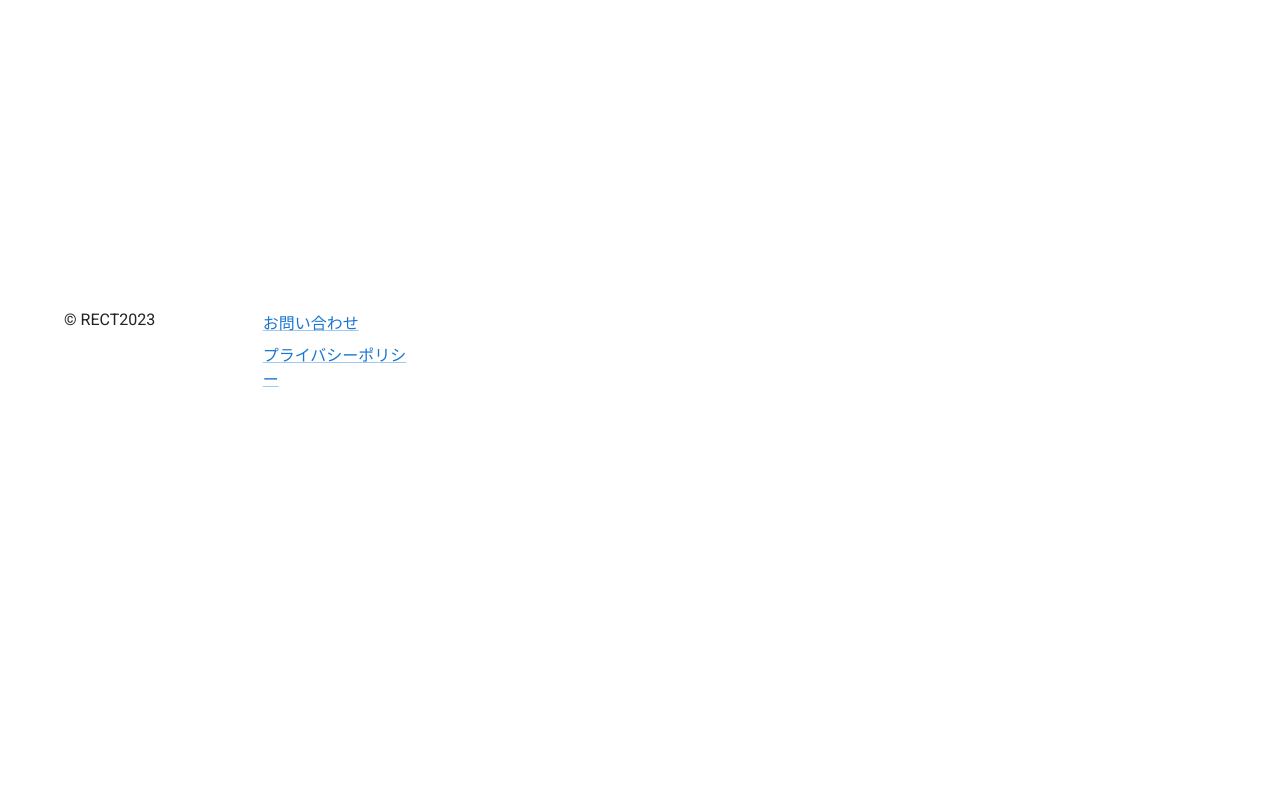
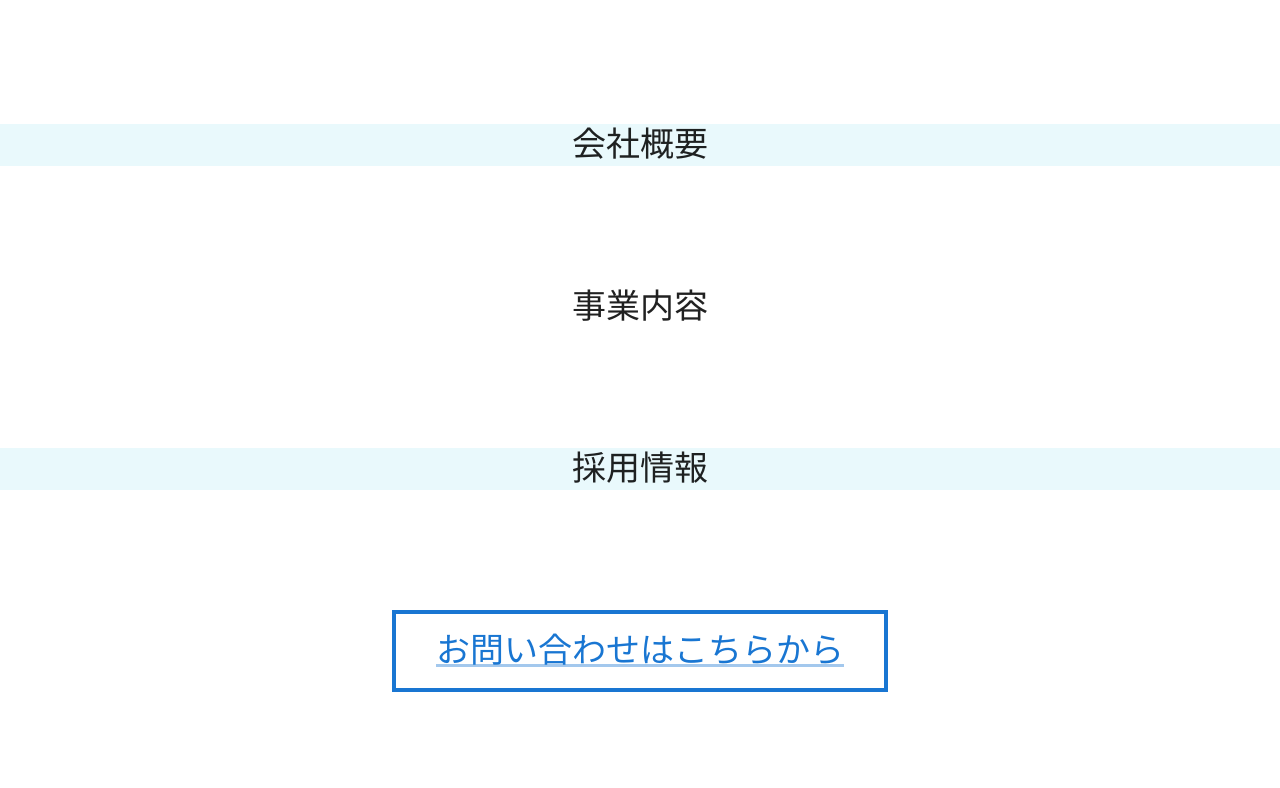
Before and after one commit to yutaroud/rect, a Next.js app: page /rect/ in a window 1280 px wide. Shown: the part 412-1200 px from the top of the page. Before the commit the page ends 872 px from the top, so only its background shows below. Built offline with nearby package versions, Linux system fonts and the light colour scheme.

Commit message:
子セクション作成

```diff
--- a/src/app/page.tsx
+++ b/src/app/page.tsx
@@ -1,10 +1,18 @@
+import './globals.css'
 import Kv from '../modules/Kv';
-import './globals.css'
+import Company from '../modules/Company';
+import Business from '../modules/Business';
+import Recruitment from '@/modules/Recuritment';
+import Contact from '@/modules/Contact';
 
 export default function Home() {
   return (
     <main>
       <Kv />
+      <Company />
+      <Business />
+      <Recruitment />
+      <Contact />
     </main>
   );
 }
--- /dev/null
+++ b/src/modules/Business.tsx
@@ -0,0 +1,22 @@
+import Box from "@mui/material/Box";
+import Typography from "@mui/material/Typography";
+import Container from "@mui/material/Container";
+
+const Business = () => {
+  return (
+    <Box
+      component="section"
+      sx={{
+        textAlign: "center",
+      }}
+    >
+      <Container sx={{ mt: 15, mb: 10 }}>
+        <Typography variant="h4" align="center">
+          事業内容
+        </Typography>
+      </Container>
+    </Box>
+  );
+};
+
+export default Business;
--- /dev/null
+++ b/src/modules/Company.tsx
@@ -0,0 +1,23 @@
+import Box from "@mui/material/Box";
+import Typography from "@mui/material/Typography";
+import Container from "@mui/material/Container";
+
+const Company = () => {
+  return (
+    <Box
+      component="section"
+      sx={{
+        textAlign: "center",
+        backgroundColor: "#e9f9fc;",
+      }}
+    >
+      <Container sx={{ mt: 15, mb: 10 }}>
+        <Typography variant="h4" align="center">
+          会社概要
+        </Typography>
+      </Container>
+    </Box>
+  );
+};
+
+export default Company;
--- /dev/null
+++ b/src/modules/Contact.tsx
@@ -0,0 +1,34 @@
+import Box from "@mui/material/Box";
+import Typography from "@mui/material/Typography";
+import Container from "@mui/material/Container";
+import Button from "@mui/material/Button";
+import Link from "@mui/material/Link";
+
+const Contact = () => {
+  return (
+    <Box
+      component="section"
+      sx={{
+        textAlign: "center",
+      }}
+    >
+      <Container sx={{ mt: 15, mb: 10 }}>
+        <Button
+          sx={{
+            border: "4px solid currentColor",
+            borderRadius: 0,
+            height: "auto",
+            py: 2,
+            px: 5,
+          }}
+        >
+          <Typography variant="h4" component="span">
+          <Link href="/">お問い合わせはこちらから</Link>
+          </Typography>
+        </Button>
+      </Container>
+    </Box>
+  );
+};
+
+export default Contact;
--- a/src/modules/Kv.tsx
+++ b/src/modules/Kv.tsx
@@ -1,11 +1,9 @@
 import Container from "@mui/material/Container";
 import Box from "@mui/material/Box";
-import Grid from "@mui/material/Grid";
 import Typography from "@mui/material/Typography";
 
 const Kv = () => {
   return (
-    <>
     <Box
       component="section"
       sx={{
@@ -13,7 +11,7 @@ const Kv = () => {
         textAlign: "center",
       }}
     >
-        <Container sx={{ mt: 15, mb: 30 }}>
+      <Container sx={{ mt: 15, mb: 10 }}>
         <Typography variant="h1">RE:CT</Typography>
         <Typography variant="h2">RE:Communication Technology</Typography>
         <Typography
@@ -26,7 +24,7 @@ const Kv = () => {
         </Typography>
       </Container>
     </Box>
-    </>
   );
 };
+
 export default Kv;
--- /dev/null
+++ b/src/modules/Recuritment.tsx
@@ -0,0 +1,23 @@
+import Box from "@mui/material/Box";
+import Typography from "@mui/material/Typography";
+import Container from "@mui/material/Container";
+
+const Recruitment = () => {
+  return (
+    <Box
+      component="section"
+      sx={{
+        textAlign: "center",
+        backgroundColor: "#e9f9fc;",
+      }}
+    >
+      <Container sx={{ mt: 15, mb: 10 }}>
+        <Typography variant="h4" align="center">
+          採用情報
+        </Typography>
+      </Container>
+    </Box>
+  );
+};
+
+export default Recruitment;
```
Lines whose indentation alone changed are shown as unchanged.
